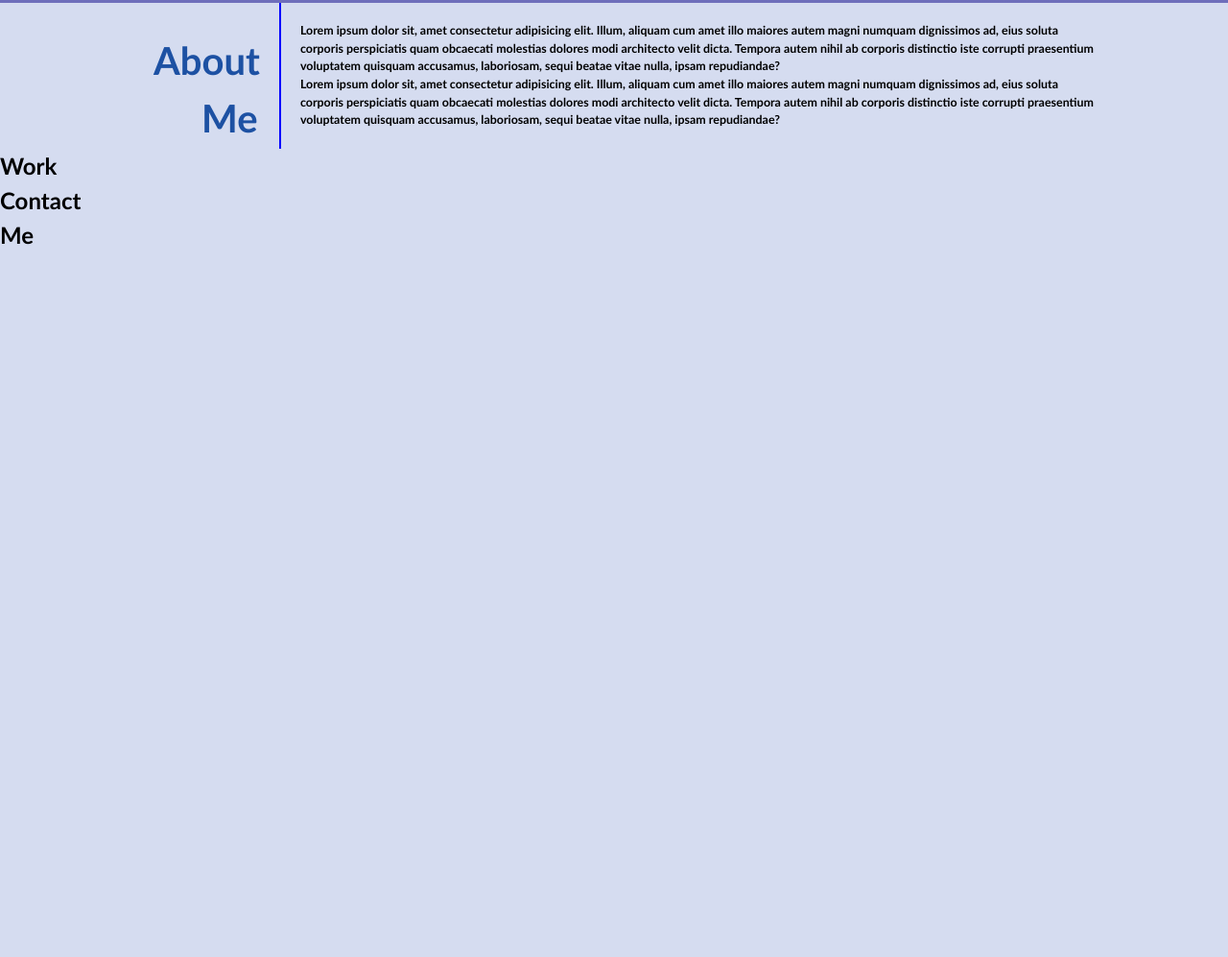
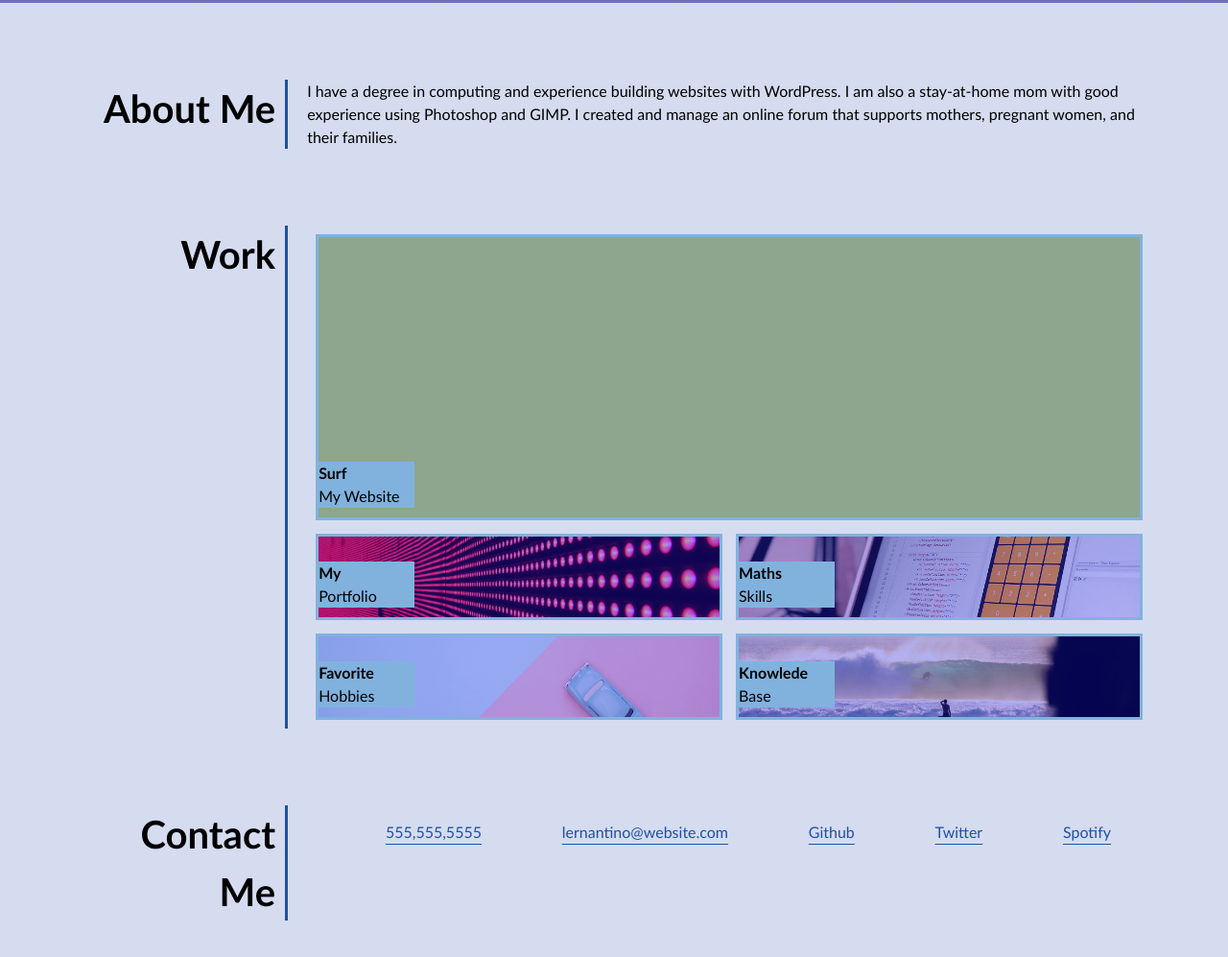
Before and after one commit to addy306/responsive-portfolio-website, a plain HTML site: page index.html in a window 1280 px wide. Shown: the part 209-1206 px from the top of the page at 96% size. Before the commit the page ends 800 px from the top, so only its background shows below. Drawn offline with Linux system fonts and the light colour scheme; grey boxes are pictures that could not be loaded.

Commit message:
Adding updated working code

```diff
--- a/css/style.css
+++ b/css/style.css
@@ -56,7 +56,7 @@ header nav {
 }
 
 /* No marker will be shown on the menu on the webpage */
-header nav ul {
+header nav ul, .contact-footer li {
     list-style-type: none;
 }
 
@@ -73,10 +73,11 @@ a {
   text-underline-offset: 6px;
 }
 
-
 p {
   margin: 0;
 }
+
+
 
 .hero-banner {
   background-image:linear-gradient(rgba(0, 0, 255, 0.3),
@@ -96,36 +97,97 @@ p {
     float: right;
 }
 
-#about{
+.page-section{
   display: flex;
-  flex-direction: row;
+  margin: 5rem 5rem 5rem 5rem;
 }
 
+.page-section h2{
+  font-size: 40px;
+  flex: 20%;
+  border-right: 3px solid var(--text-blue);
+  text-align: right;
+  padding-right: 10px;
+  margin-right: 20px;
+}
 
-.about-me-side h2{
-  font-size: 40px;
-  color: var(--text-blue);
-  margin: 30px 20px 0px 160px;
+.page-section p, .work-sect-grid,.contact-footer {
+flex: 80%;
+}
+
+.work-grid-container1 { grid-area: container1;
+  background-color: #8ea68d;
+  border-style: solid;
+  border-color: var(--powder-blue);
 
 }
+.work-grid-container2 { grid-area: container2;
+  background-image:linear-gradient(rgba(0, 0, 255, 0.3),
+  rgba(0, 0, 255, 0.3)), url("../images/02-portfolio-1.jpg");
+  border-style: solid;
+  border-color: var(--powder-blue);
+   }
+.work-grid-container3 { grid-area: container3;
+background-image:linear-gradient(rgba(0, 0, 255, 0.3),
+rgba(0, 0, 255, 0.3)), url("../images/02-portfolio-2.jpg");
+border-style: solid;
+  border-color: var(--powder-blue);
+}
+.work-grid-container4 { grid-area: container4;
+  background-image:linear-gradient(rgba(0, 0, 255, 0.3),
+  rgba(0, 0, 255, 0.3)), url("../images/02-portfolio-3.jpg");
+  border-style: solid;
+  border-color: var(--powder-blue);
+ }
+.work-grid-container5 { grid-area: container5;
+  background-image:linear-gradient(rgba(0, 0, 255, 0.3),
+  rgba(0, 0, 255, 0.3)), url("../images/02-portfolio-4.jpg");
+  border-style: solid;
+  border-color: var(--powder-blue);}
 
-.about-me-side #me{
-  font-size: 40px;
-  color: var(--text-blue);
-  margin: 0px 0px 0px 210px;
+.work-sect-grid {
+ /* margin: 0px 5%;*/
+  display: grid;
+  grid-template-rows: repeat(5,100px);
+  grid-template-columns: 1fr 1fr;
+  grid-template-areas:
+    "container1 container1"
+    "container1 container1"
+    "container1 container1"
+    "container2 container3"
+    "container4 container5"
+;
+  grid-gap: 4px;
+
+  padding: 4px;
+}
+
+.work-grid-area {
+  background-position: center;
+  background-size: cover;
+  background-repeat: no-repeat;
+  margin: 5px;
+    display: grid;
+    cursor: pointer;
+  align-content: end;
+}
+
+.work-grid-area h4, .work-grid-area p{
+  background-color: var(--powder-blue);
+  inline-size: 100px;
 
 }
-
-.about-me-side{
-  flex: 1 0 30%;
-
+.work-grid-area p{
+  margin-bottom: 10px;
 }
 
-.about-me-text {
-  flex: 1 0 100%;
-   border-left: 2px solid blue;
-    font-size: 15px;
-    padding: 20px;
+.contact-footer {
+  display: flex;
+  justify-content: space-around;
+}
 
-
+.contact-footer li a {
+  color: var(--text-blue);
+  text-decoration: underline;
+  text-underline-offset: 6px;
 }
--- a/index.html
+++ b/index.html
@@ -5,24 +5,24 @@
   <meta charset="UTF-8">
   <meta name="viewport" content="width=device-width, initial-scale=1.0">
   <meta http-equiv="X-UA-Compatible" content="ie=edge">
-  <title>Lernantino // Web Developer</title>
+  <title>Adijat Salisu//Web Developer Profile</title>
   <link rel="stylesheet" href="./css/style.css" />
 </head>
 
 <body>
   <!-- main logo / nav -->
   <header>
-    <h1>Lernantino</h1>
+    <h1>Adijat Salisu</h1>
     <nav>
       <ul>
          <li>
-         <a href="#about-me" >About Me</a>
+         <a href="#about" >About Me</a>
                 </li>
          <li>
-          <a href="work" >Work</a>
+          <a href="#work" >Work</a>
                 </li>
          <li>
-       <a href="contact-me" >Contact Me</a>
+       <a href="#contact" >Contact Me</a>
                 </li>
         <li>
       <a href="resume" >Resume</a>
@@ -41,29 +41,54 @@
 
   <main class="page-wrapper">
     <!-- about me -->
-    <section class="page-section" id="about">
-
-      <div class="about-me-side">
-      <h2>About</h2>
-      <h2 id="me">Me</h2>
-    </div>
-
-    <div class="about-me-text">
-
-        <h5>Lorem ipsum dolor sit, amet consectetur adipisicing elit. Illum, aliquam cum amet illo maiores autem magni numquam dignissimos ad, eius soluta corporis perspiciatis quam obcaecati molestias dolores modi architecto velit dicta. Tempora autem nihil ab corporis distinctio iste corrupti praesentium voluptatem quisquam accusamus, laboriosam, sequi beatae vitae nulla, ipsam repudiandae?</h5>
-        <h5>Lorem ipsum dolor sit, amet consectetur adipisicing elit. Illum, aliquam cum amet illo maiores autem magni numquam dignissimos ad, eius soluta corporis perspiciatis quam obcaecati molestias dolores modi architecto velit dicta. Tempora autem nihil ab corporis distinctio iste corrupti praesentium voluptatem quisquam accusamus, laboriosam, sequi beatae vitae nulla, ipsam repudiandae?</h5>
- </div>
-
+    <section class="page-section about-sect" id="about">
+      <h2>About Me</h2>
+      <p>I have a degree in computing and experience
+        building websites with WordPress. I am also a
+        stay-at-home mom with good experience using Photoshop
+         and GIMP. I created and manage an online forum that
+         supports mothers, pregnant women, and their families.
+      </p>
     </section>
 
     <!-- portfolio container -->
     <section class="page-section" id="work">
       <h2>Work</h2>
+      <div class="work-sect-grid">
+        <figure class="work-grid-area work-grid-container1">
+         <h4>Surf</h4>
+         <p>My Website</p>
+        </figure>
+        <figure class="work-grid-area work-grid-container2">
+          <h4>My</h4>
+          <p>Portfolio</p>
+         </figure>
+         <figure class="work-grid-area work-grid-container3">
+          <h4>Maths</h4>
+          <p>Skills</p>
+         </figure>
+         <figure class="work-grid-area work-grid-container4">
+          <h4>Favorite</h4>
+          <p>Hobbies</p>
+         </figure>
+         <figure class="work-grid-area work-grid-container5">
+          <h4>Knowlede</h4>
+          <p>Base</p>
+         </figure>
+
+      </div>
     </section>
 
     <!-- contact -->
     <section class="page-section contact" id="contact">
-      <h2>Contact<br>Me</h2>
+      <h2>Contact Me</h2>
+      <ul class="contact-footer">
+        <li><a href="#">555,555,5555</a></li>
+        <li><a href="#">lernantino@website.com</a></li>
+        <li><a href="#">Github</a></li>
+        <li><a href="#">Twitter</a></li>
+        <li><a href="#">Spotify</a></li>
+      </ul>
     </section>
   </main>
 </body>
```
